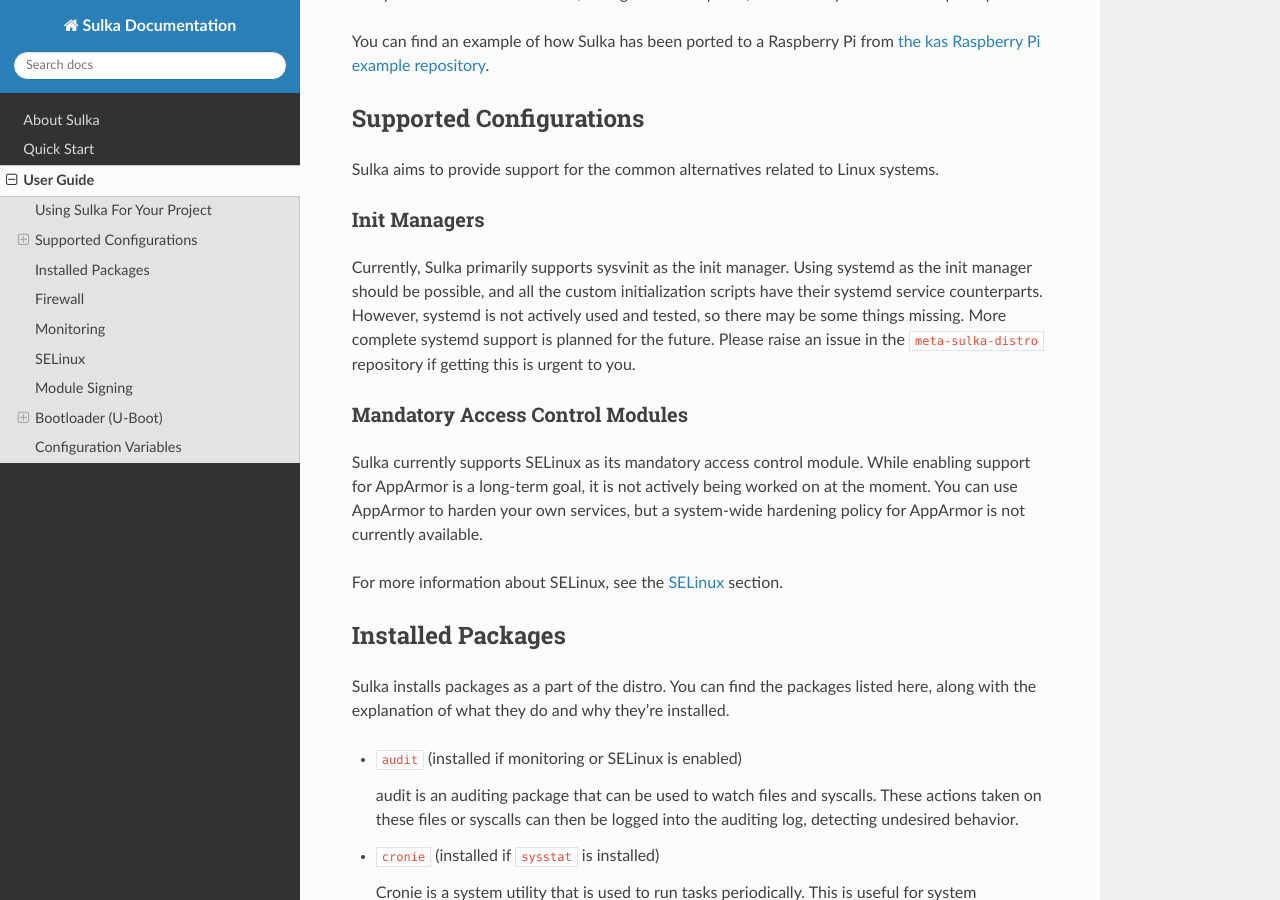
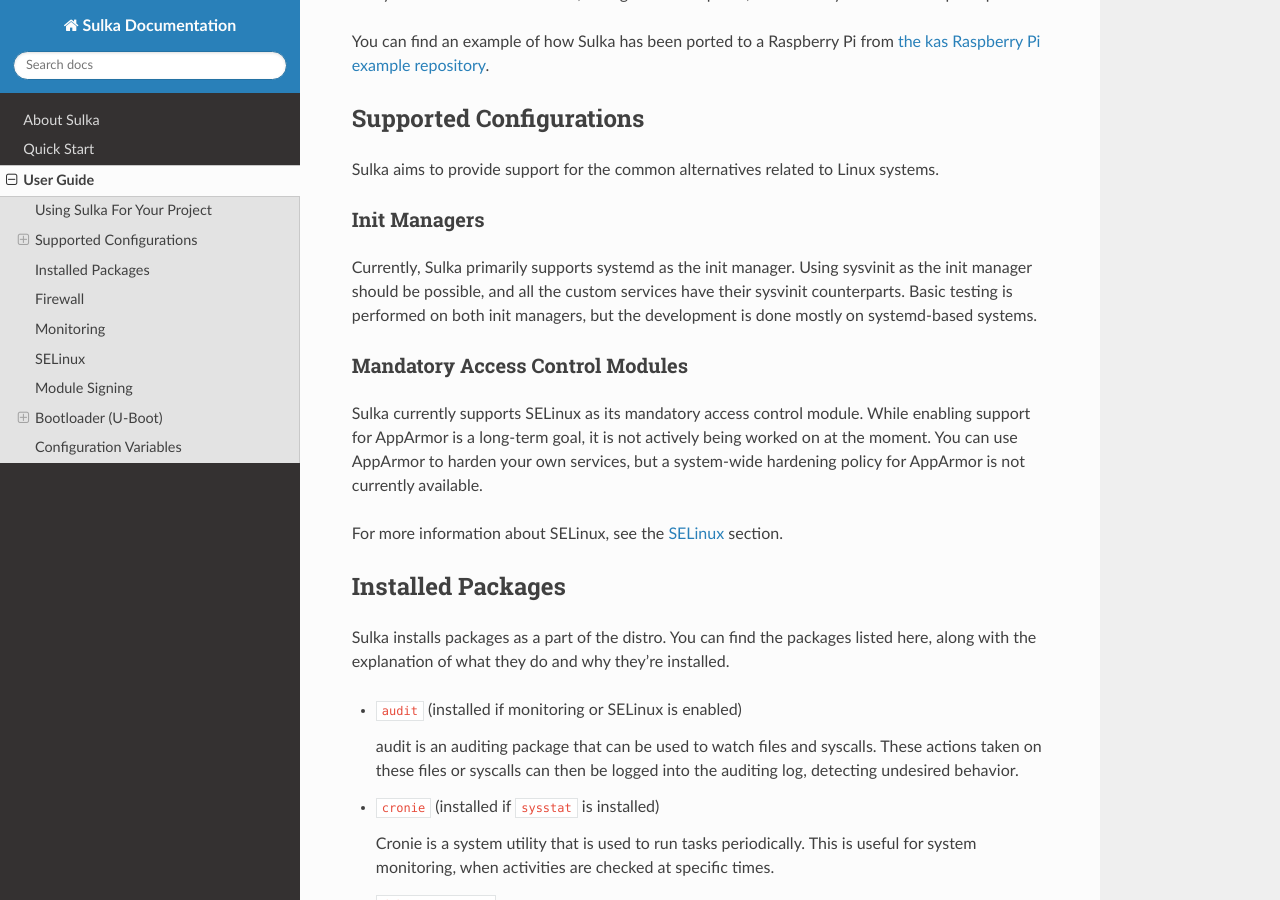
Before and after one commit to AltidSec/sulka-docs, a Sphinx documentation site: the page built from source/user-guide.rst, in a window 1280 px wide and 900 px high, scrolled down 474 px. Built offline with Sphinx 7.4.7 and the Read the Docs theme 3.1.0, drawn with Linux system fonts in a browser that asks for light colours.

Commit message:
user-guide: Change default init manager to systemd

```diff
--- a/source/user-guide.rst
+++ b/source/user-guide.rst
@@ -23,9 +23,9 @@
 Init Managers
 =============
 
-Currently, Sulka primarily supports sysvinit as the init manager.
-Using systemd as the init manager should be possible, and all the custom initialization scripts have their systemd service counterparts. However, systemd is not actively used and tested, so there may be some things missing.
-More complete systemd support is planned for the future. Please raise an issue in the ``meta-sulka-distro`` repository if getting this is urgent to you.
+Currently, Sulka primarily supports systemd as the init manager.
+Using sysvinit as the init manager should be possible, and all the custom services have their sysvinit counterparts.
+Basic testing is performed on both init managers, but the development is done mostly on systemd-based systems.
 
 Mandatory Access Control Modules
 ================================
```
